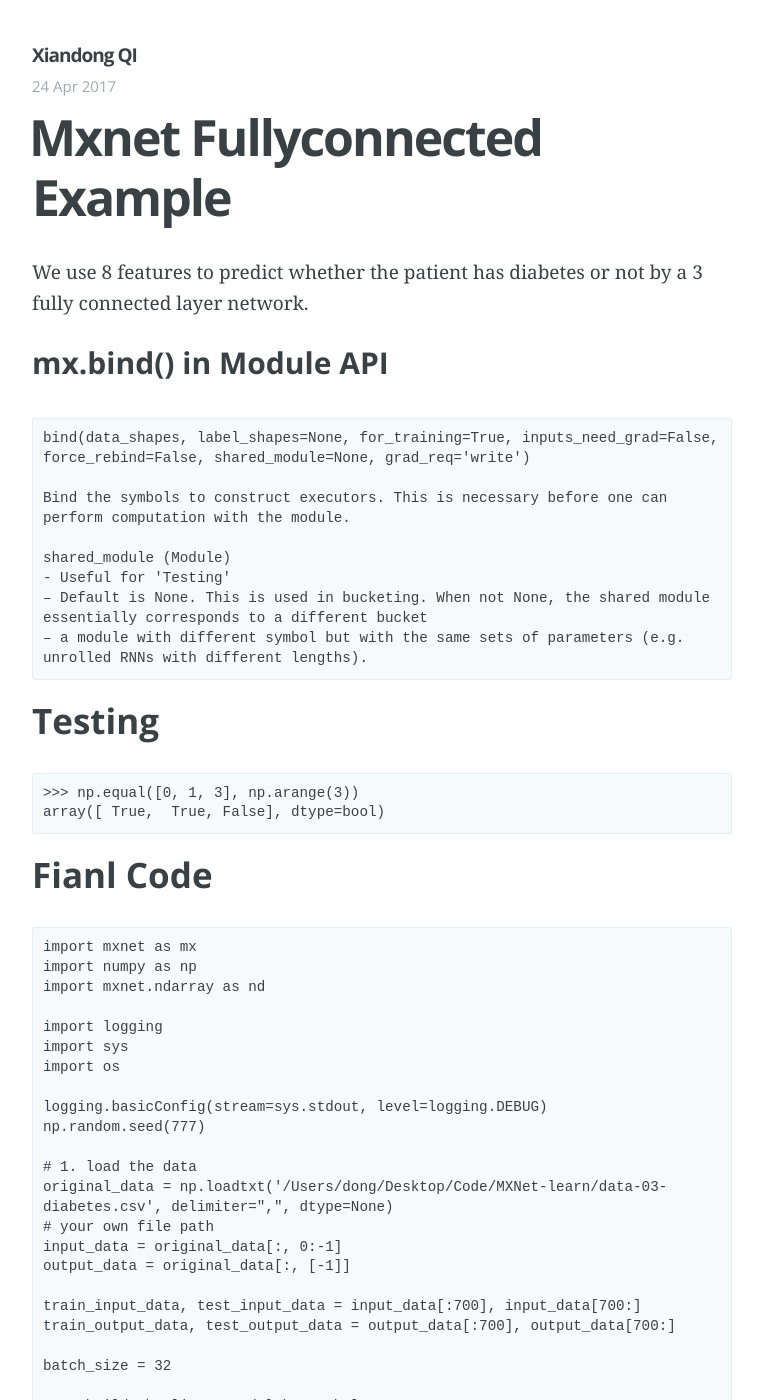
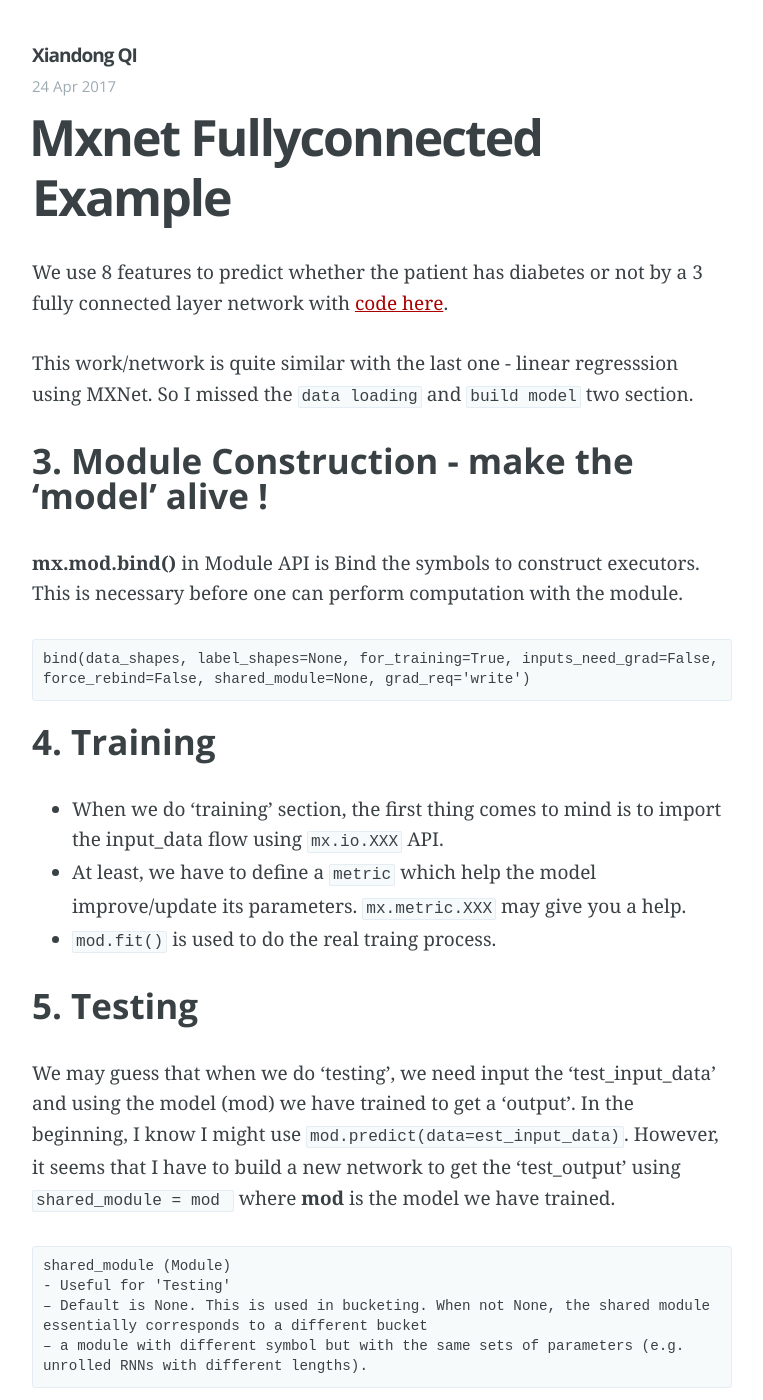
Before and after one commit to xiandong79/xiandong79.github.io, a Jekyll site: the page built from _posts/2017-04-24-MXNet-FullyConnected-Example.md, in a window 1280 px wide and 1400 px high. Shown: the whole window, without its empty margins (258-1021 px from the left). Built offline with Jekyll 4.4.1, drawn with Linux system fonts in a browser that asks for light colours; our own code applies the rules of GitHub Pages for plain Markdown files.

Commit message:
real traing process
real traing process

````diff
--- a/_posts/2017-04-24-MXNet-FullyConnected-Example.md
+++ b/_posts/2017-04-24-MXNet-FullyConnected-Example.md
@@ -1,17 +1,29 @@
-We use 8 features to predict whether the patient has diabetes or not by a 3 fully connected layer network.
+We use 8 features to predict whether the patient has diabetes or not by a 3 fully connected layer network with [code here](https://github.com/xiandong79/aws-summit-2017-seoul/blob/master/mxnet-2hidden_fnn_diabetes.ipynb).
 
-#### mx.bind() in Module API
+
+This work/network is quite similar with the last one - linear regresssion using MXNet. So I missed the `data loading` and `build model` two section.
+
+### 3. Module Construction - make the 'model' alive !
+**mx.mod.bind()** in Module API is Bind the symbols to construct executors. This is necessary before one can perform computation with the module.
+
 ```
 bind(data_shapes, label_shapes=None, for_training=True, inputs_need_grad=False, force_rebind=False, shared_module=None, grad_req='write')
+```
 
-Bind the symbols to construct executors. This is necessary before one can perform computation with the module.
+### 4. Training
+* When we do 'training' section, the first thing comes to mind is to import the input_data flow using `mx.io.XXX` API.
+* At least, we have to define a `metric` which help the model improve/update its parameters. `mx.metric.XXX` may give you a help.
+* `mod.fit()` is used to do the real traing process.
 
+### 5. Testing
+We may guess that when we do 'testing', we need input the 'test_input_data' and using the model (mod) we have trained to get a 'output'. In the beginning, I know I might use `mod.predict(data=est_input_data)`. However, it seems that I have to build a new network to get the 'test_output' using `shared_module = mod ` where **mod** is the model we have trained.
+
+```
 shared_module (Module)
 - Useful for 'Testing'
 – Default is None. This is used in bucketing. When not None, the shared module essentially corresponds to a different bucket
 – a module with different symbol but with the same sets of parameters (e.g. unrolled RNNs with different lengths).
 ```
-### Testing
 
 ```
 >>> np.equal([0, 1, 3], np.arange(3))
````
